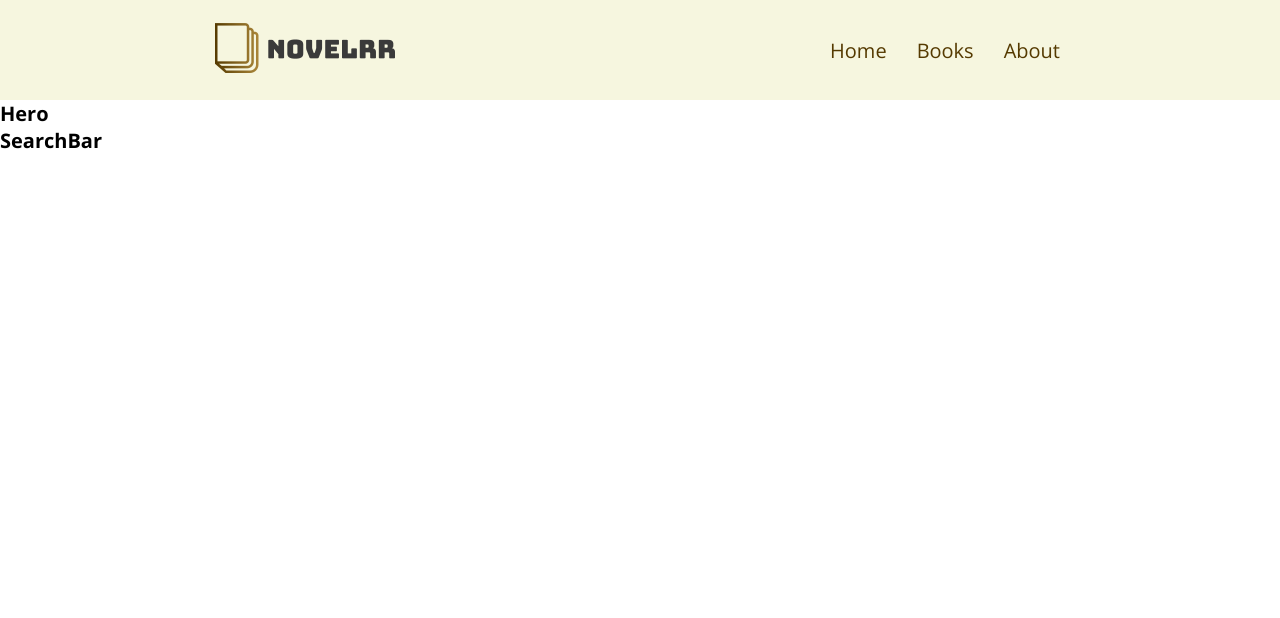
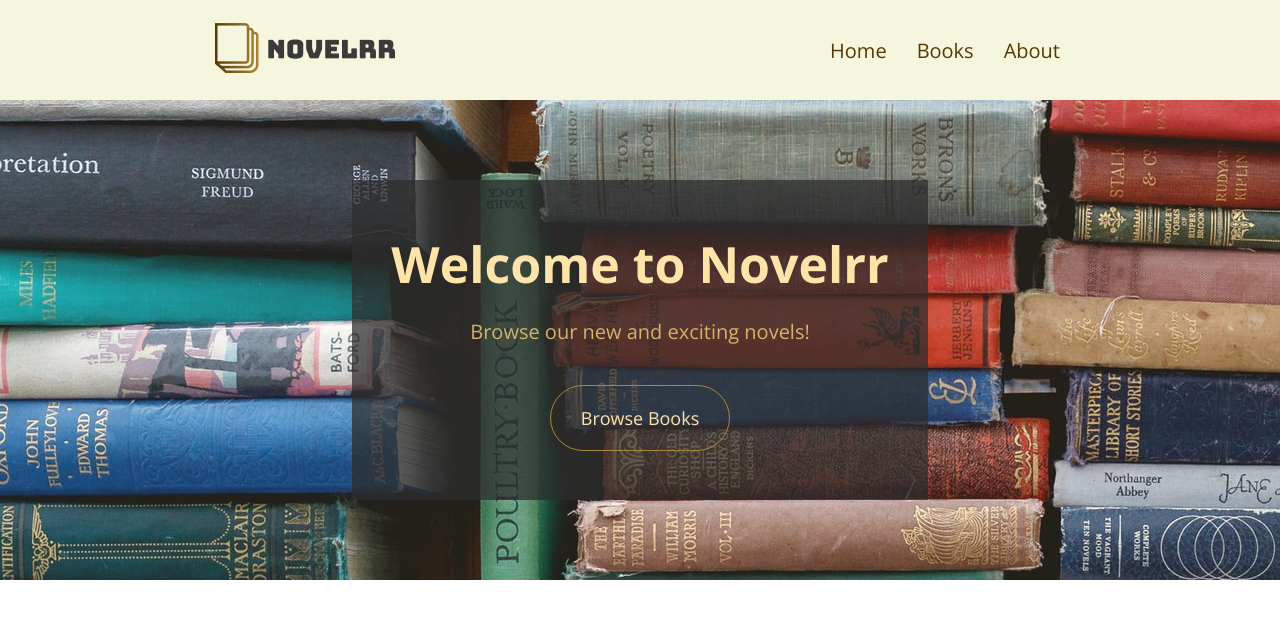
Before and after one commit to andrewmoeggy/novelrr, a React (Create React App) app: page / in a window 1280 px wide. Shown: the top 618 px of the page. Built offline with nearby package versions, Linux system fonts and the light colour scheme.

Commit message:
hero updates

```diff
--- a/src/App.css
+++ b/src/App.css
@@ -25,3 +25,18 @@ html {
   color: var(--secondary-dark-1);
   text-transform: uppercase;
 }
+
+.btn-primary {
+  border: 1px solid var(--primary-color);
+  padding: 2rem 3rem;
+  font-size: 1.8rem;
+  color: var(--secondary-light-2);
+  border-radius: 5rem;
+  text-decoration: none;
+  transition: all .2s;
+}
+.btn-primary:hover {
+  cursor: pointer;
+  background: var(--primary-color);
+  border: 1px solid var(--primary-color);
+}
--- a/src/App.js
+++ b/src/App.js
@@ -21,7 +21,6 @@ function App() {
           <Route path="/books" component={Books} />
           <Route path="/about" component={About} />
           <Route path="/" component={Home} />
-          {/* home must be last */}
         </Switch>
       </div>
     </Router>
--- a/src/components/Hero/Hero.js
+++ b/src/components/Hero/Hero.js
@@ -1,9 +1,15 @@
 import React from 'react';
+import { Link } from 'react-router-dom';
+import './Hero.scss';
 
 const Hero = (props) => {
   return (
-    <main>
-      <h1>Hero</h1>
+    <main className='hero'>
+      <div className="hero__container">
+        <h1 className='hero__heading'>Welcome to Novelrr</h1>
+        <p className='hero__paragraph'>Browse our new and exciting novels!</p>
+        <Link to='/books' className='btn-primary'>Browse Books</Link>
+      </div>
     </main>
   );
 }
--- a/src/components/Hero/Hero.scss
+++ b/src/components/Hero/Hero.scss
@@ -0,0 +1,28 @@
+.hero {
+  background: linear-gradient(rgba(255, 228, 170, .1), rgba(255, 228, 170, .1)) , url('../../images/hero-img.jpg') ;
+  height: 60vh;
+  display: flex;
+  justify-content: center;
+  align-items: center;
+
+  &__container {
+    display: flex;
+    flex-direction: column;
+    justify-content: center;
+    align-items: center;
+    width: 45%;
+    height: 40vh;
+    background-color: rgba(44, 44, 44, 0.728);
+  }
+
+  &__heading {
+    color: var(--secondary-light-2);
+    font-size: 5rem;
+    margin-bottom: 2rem;
+  }
+  &__paragraph {
+    font-size: 2rem;
+    color: var(--secondary-light-1);
+    margin-bottom: 4rem;
+  }
+}
--- a/src/components/SearchBar/SearchBar.js
+++ /dev/null
@@ -1,9 +0,0 @@
-import React from 'react';
-
-const SearchBar = () => {
-  return (
-    <h1>SearchBar</h1>
-  );
-}
-
-export default SearchBar;
--- a/src/pages/About.js
+++ b/src/pages/About.js
@@ -7,7 +7,9 @@ class About extends Component {
   }
   render() {
     return (
-      <h1>This is the about page</h1>
+      <main className="about">
+        <h1>Welcome to </h1>
+      </main>
     );
   }
 }
--- a/src/pages/Home.js
+++ b/src/pages/Home.js
@@ -1,6 +1,5 @@
 import React, { Component } from 'react';
 import Hero from '../components/Hero/Hero';
-import SearchBar from '../components/SearchBar/SearchBar';
 
 class Home extends Component {
   constructor(props) {
@@ -11,7 +10,6 @@ class Home extends Component {
     return (
       <div>
         <Hero></Hero>
-        <SearchBar />
       </div>
     );
   }
```
Also changed, not shown: src/components/SearchBar/SearchBar.scss (deleted), src/images/hero-img.jpg (added).
